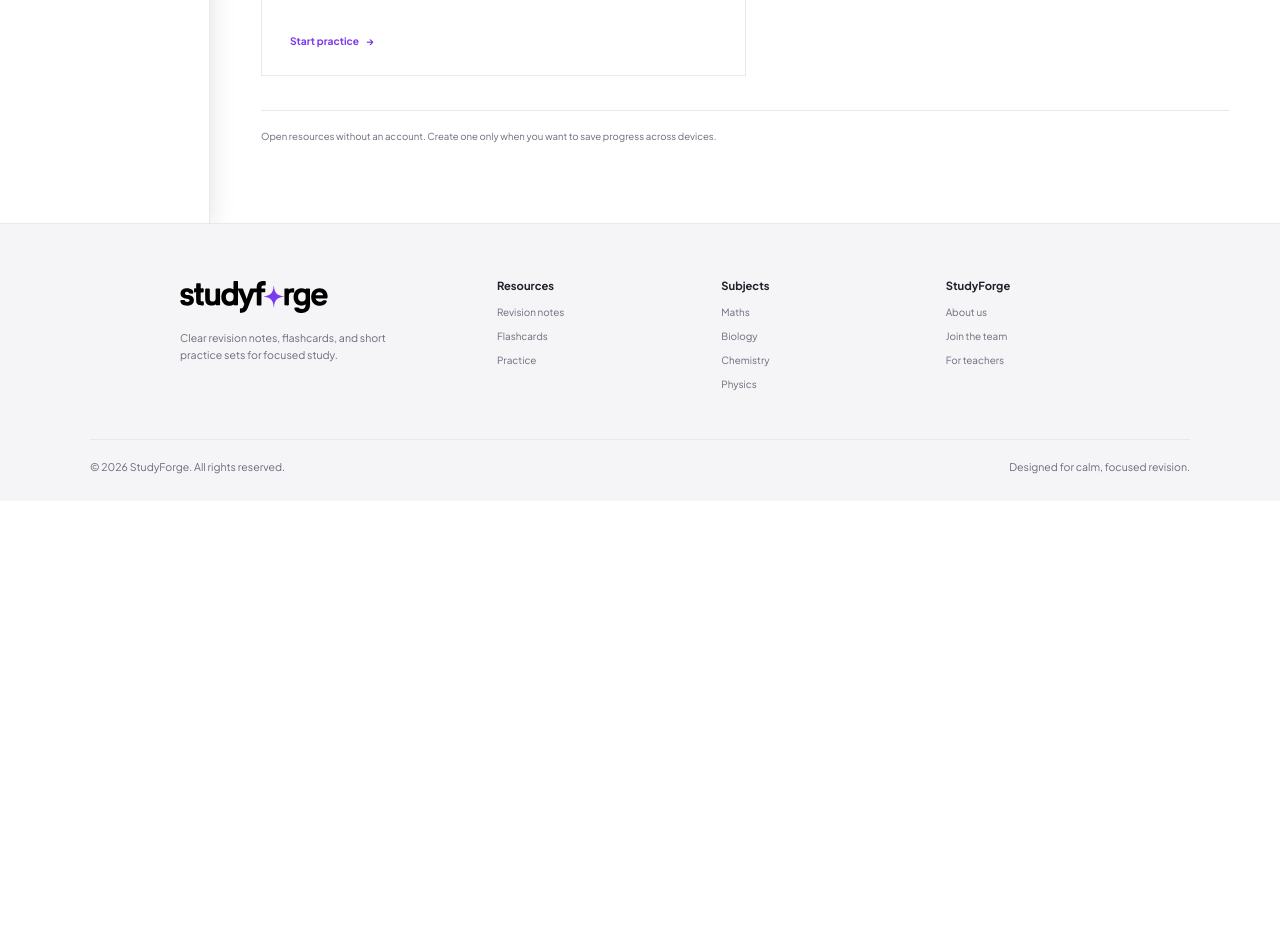
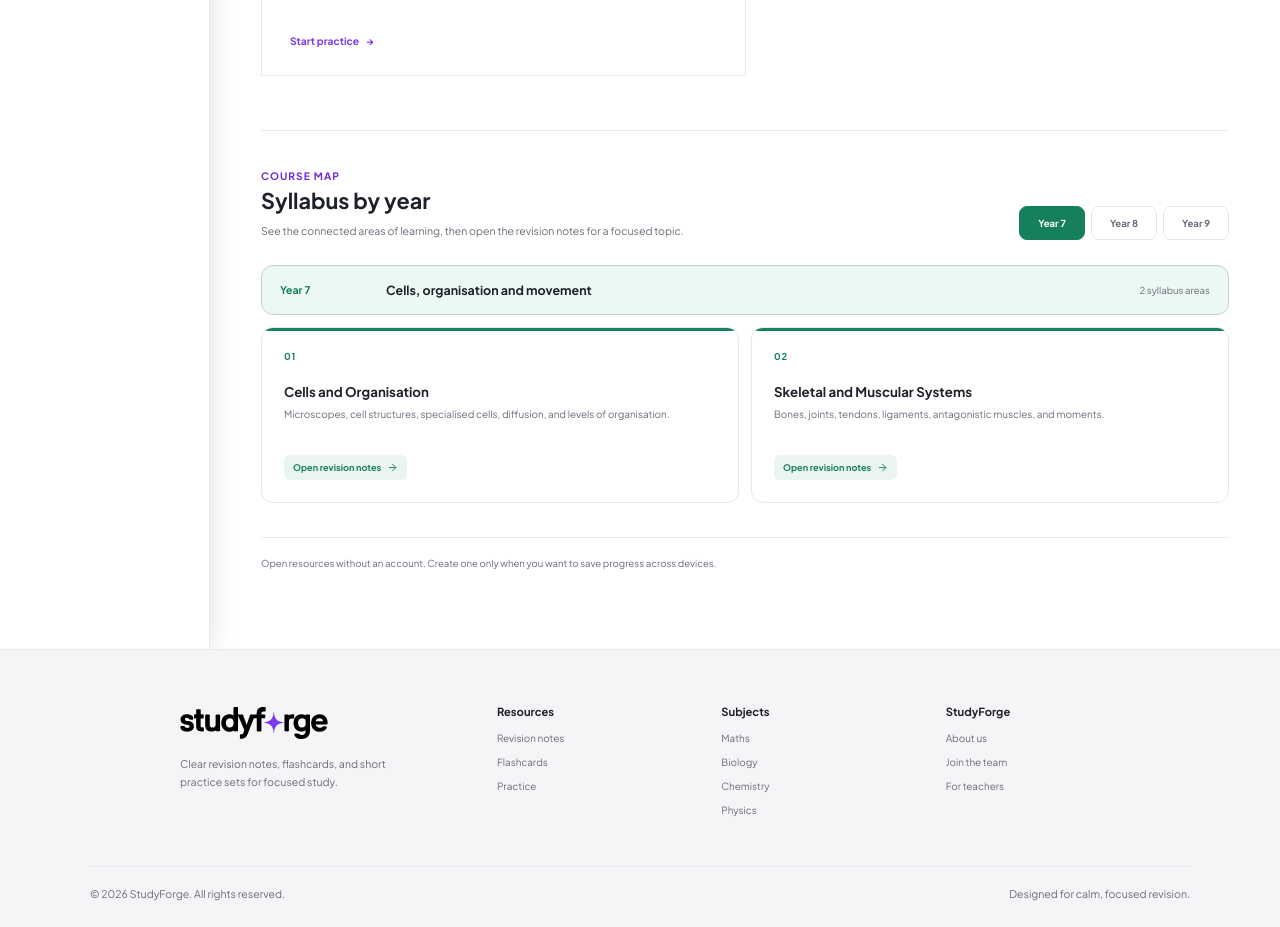
Before and after one commit to itssmnle/studyforge, a React (Vite) app: page /subjects/biology in a window 1280 px wide. Shown: the part 800-1727 px from the top of the page. Before the commit the page ends 1301 px from the top, so only its background shows below. Built offline with nearby package versions, Linux system fonts and the light colour scheme; no server answers.

Commit message:
Add course syllabus maps and tighten flashcard landing

```diff
--- /dev/null
+++ b/src/data/courseSyllabus.js
@@ -0,0 +1,63 @@
+import { mathLessonCategories, mathLessonGroups } from "./mathLessonGroups";
+import { findSubject } from "./scienceCurriculum";
+
+const scienceFocus = {
+  biology: {
+    "year-7": "Cells, organisation and movement",
+    "year-8": "Life processes and body systems",
+    "year-9": "Foundations for GCSE biology",
+  },
+  chemistry: {
+    "year-7": "Particles, atoms and separation",
+    "year-8": "Reactions, patterns and the Periodic Table",
+    "year-9": "Matter, atoms and chemical bonding",
+  },
+  physics: {
+    "year-7": "Energy, motion and forces",
+    "year-8": "Circuits, sound and light",
+    "year-9": "Motion, forces, energy and work",
+  },
+};
+
+const scienceTopicYear = (topic) => topic.id.match(/^year-(\d)/)?.[1];
+
+const notePath = (subjectId, topicId) => `/notes/${subjectId}/${topicId}`;
+const mathsNotePath = (year, group) => `/notes/maths/${year}/group/${group}`;
+
+export const syllabusYears = ["year-7", "year-8", "year-9"];
+
+export const syllabusForSubject = (subjectId, year) => {
+  if (subjectId === "maths") {
+    const categories = mathLessonCategories[year] || [];
+    const groups = new Map((mathLessonGroups[year] || []).map(([id, title]) => [id, title]));
+    return {
+      focus: {
+        "year-7": "Core methods and mathematical fluency",
+        "year-8": "Connections across algebra, geometry and data",
+        "year-9": "Higher-level methods and GCSE preparation",
+      }[year],
+      units: categories.map(([id, title, groupIds]) => ({
+        id,
+        title,
+        detail: `${groupIds.length} linked revision topics`,
+        topics: groupIds.map((groupId) => ({
+          id: groupId,
+          title: groups.get(groupId),
+          to: mathsNotePath(year, groupId),
+        })),
+      })),
+    };
+  }
+
+  const subject = findSubject(subjectId);
+  const topics = (subject?.topics || []).filter((topic) => scienceTopicYear(topic) === year.slice(-1));
+  return {
+    focus: scienceFocus[subjectId]?.[year] || "Key knowledge and practical understanding",
+    units: topics.map((topic) => ({
+      id: topic.id,
+      title: topic.name,
+      detail: topic.description || topic.subtopics.join(" · "),
+      topics: [{ id: topic.id, title: "Open revision notes", to: notePath(subjectId, topic.id) }],
+    })),
+  };
+};
--- a/src/pages/ScienceSubject.jsx
+++ b/src/pages/ScienceSubject.jsx
@@ -1,8 +1,9 @@
 import { useState } from "react";
 import { Link, Navigate, useParams } from "react-router-dom";
-import { FiBookOpen, FiLayers, FiTarget } from "react-icons/fi";
+import { FiArrowRight, FiBookOpen, FiLayers, FiTarget } from "react-icons/fi";
 import { findSubject } from "../data/scienceCurriculum";
 import { mathsSubject } from "../data/subjectConfig";
+import { syllabusForSubject, syllabusYears } from "../data/courseSyllabus";
 import verifiedBadge from "../assets/twitter-verified-badge.webp";
 import SubjectCourseSidebar from "../components/SubjectCourseSidebar";
 import "../styles/Platform.css";
@@ -15,6 +16,8 @@ export default function ScienceSubject() {
   if (!subject) return <Navigate to="/subjects/maths" replace />;
 
   const isMaths = subject.id === "maths";
+  const [activeYear, setActiveYear] = useState("year-7");
+  const syllabus = syllabusForSubject(subject.id, activeYear);
   const resources = [
     { label: "Revision Notes", description: `Read structured ${subject.name} notes by chapter and topic.`, icon: FiBookOpen, to: isMaths ? "/notes/maths" : `/notes/${subject.id}`, action: "Open revision notes" },
     { label: "Flashcards", description: `Recall key ${subject.name} terms and ideas one deck at a time.`, icon: FiLayers, to: `/flashcards/${subject.name}`, action: "Open flashcards" },
@@ -47,6 +50,33 @@ export default function ScienceSubject() {
               );
             })}
           </div>
+          <section className="syllabus-map" aria-labelledby="syllabus-map-title">
+            <header className="syllabus-map-heading">
+              <div>
+                <span className="workspace-kicker">Course map</span>
+                <h2 id="syllabus-map-title">Syllabus by year</h2>
+                <p>See the connected areas of learning, then open the revision notes for a focused topic.</p>
+              </div>
+              <nav className="syllabus-year-switcher" aria-label={`Choose ${subject.name} year group`}>
+                {syllabusYears.map((year) => <button key={year} type="button" className={activeYear === year ? "active" : ""} aria-pressed={activeYear === year} onClick={() => setActiveYear(year)}>Year {year.slice(-1)}</button>)}
+              </nav>
+            </header>
+            <div className="syllabus-map-intro">
+              <span>Year {activeYear.slice(-1)}</span>
+              <strong>{syllabus.focus}</strong>
+              <small>{syllabus.units.length} syllabus areas</small>
+            </div>
+            <div className="syllabus-unit-grid">
+              {syllabus.units.map((unit, index) => <article className="syllabus-unit" key={unit.id}>
+                <span className="syllabus-unit-number">{String(index + 1).padStart(2, "0")}</span>
+                <h3>{unit.title}</h3>
+                <p>{unit.detail}</p>
+                <div className="syllabus-topic-links">
+                  {unit.topics.map((topic) => <Link to={topic.to} key={topic.id}>{topic.title}<FiArrowRight /></Link>)}
+                </div>
+              </article>)}
+            </div>
+          </section>
           <p className="subject-hub-note">Open resources without an account. Create one only when you want to save progress across devices.</p>
         </section>
       </div>
--- a/src/styles/SubjectOverview.css
+++ b/src/styles/SubjectOverview.css
@@ -17,7 +17,29 @@
 .subject-resource-card strong{display:flex;align-items:center;gap:7px;margin-top:auto;padding-top:28px;color:var(--forge-accent);font:100 .64rem "JakartaSansBold"}
 .subject-resource-card:hover strong{color:var(--forge-accent)}
 .subject-hub-note{margin:34px 0 0;padding-top:18px;border-top:1px solid var(--border);color:var(--text-secondary);font-size:.6rem;line-height:1.6}
+.syllabus-map{margin-top:54px;padding-top:38px;border-top:1px solid var(--border)}
+.syllabus-map-heading{display:flex;align-items:flex-end;justify-content:space-between;gap:24px}
+.syllabus-map-heading h2{margin:5px 0 8px;font:100 1.35rem "JakartaSansBold"}
+.syllabus-map-heading p{max-width:500px;margin:0;color:var(--text-secondary);font-size:.66rem;line-height:1.65}
+.syllabus-year-switcher{display:flex;gap:6px;flex:none}
+.syllabus-year-switcher button{min-width:66px;padding:10px 12px;border:1px solid var(--border);border-radius:8px;background:var(--card);color:var(--text-secondary);font:100 .6rem "JakartaSansBold";cursor:pointer}
+.syllabus-year-switcher button:hover{border-color:color-mix(in srgb,var(--subject-color) 42%,var(--border));color:var(--subject-color)}
+.syllabus-year-switcher button.active{border-color:var(--subject-color);background:var(--subject-color);color:#fff}
+.syllabus-map-intro{display:grid;grid-template-columns:88px minmax(0,1fr) auto;align-items:center;gap:18px;margin:25px 0 12px;padding:16px 18px;border:1px solid color-mix(in srgb,var(--subject-color) 20%,var(--border));border-radius:12px;background:color-mix(in srgb,var(--subject-secondary) 38%,var(--card))}
+.syllabus-map-intro span{font:100 .66rem "JakartaSansBold";color:var(--subject-color)}
+.syllabus-map-intro strong{font:100 .78rem "JakartaSansBold"}
+.syllabus-map-intro small{color:var(--text-secondary);font-size:.6rem}
+.syllabus-unit-grid{display:grid;grid-template-columns:repeat(2,minmax(0,1fr));gap:12px}
+.syllabus-unit{position:relative;display:flex;min-height:176px;flex-direction:column;padding:22px;border:1px solid var(--border);border-radius:12px;background:var(--card);overflow:hidden}
+.syllabus-unit::before{position:absolute;top:0;left:0;width:100%;height:3px;background:var(--subject-color);content:""}
+.syllabus-unit-number{margin-bottom:21px;color:var(--subject-color);font:100 .59rem "JakartaSansBold";letter-spacing:.08em}
+.syllabus-unit h3{margin:0 0 7px;overflow-wrap:anywhere;font:100 .83rem "JakartaSansBold"}
+.syllabus-unit p{margin:0;color:var(--text-secondary);font-size:.62rem;line-height:1.55}
+.syllabus-topic-links{display:flex;flex-wrap:wrap;gap:7px;margin-top:auto;padding-top:18px}
+.syllabus-topic-links a{display:inline-flex;align-items:center;gap:6px;max-width:100%;min-width:0;padding:7px 9px;border-radius:6px;background:color-mix(in srgb,var(--subject-color) 9%,var(--card));color:var(--subject-color);font:100 .57rem "JakartaSansBold";line-height:1.25;overflow-wrap:anywhere}
+.syllabus-topic-links a:hover{background:var(--subject-color);color:#fff}
+.syllabus-topic-links svg{flex:none;font-size:.7rem}
 :root.dark .subject-hub-page,:root.dark .subject-hub-layout,:root.dark .subject-resource-card{background:var(--card)}
 :root.dark .subject-resource-card:hover{background:var(--bg-alt)}
 @media(max-width:820px){.subject-hub-layout,.subject-hub-layout.menu-collapsed{grid-template-columns:1fr}.subject-hub-workspace{width:calc(100% - 28px);margin:0 auto;padding-top:40px}}
-@media(max-width:620px){.subject-resource-grid{grid-template-columns:1fr}.subject-resource-card{min-height:190px;padding:24px}.subject-course-heading h1{font-size:2rem}}
+@media(max-width:620px){.subject-resource-grid,.syllabus-unit-grid{grid-template-columns:1fr}.subject-resource-card{min-height:190px;padding:24px}.subject-course-heading h1{font-size:2rem}.syllabus-map-heading{align-items:flex-start;flex-direction:column}.syllabus-year-switcher{width:100%}.syllabus-year-switcher button{flex:1}.syllabus-map-intro{grid-template-columns:1fr;gap:5px}.syllabus-unit{min-height:152px}}
```
Also changed, not shown: src/styles/Flashcards.css (+1 -1 lines).
